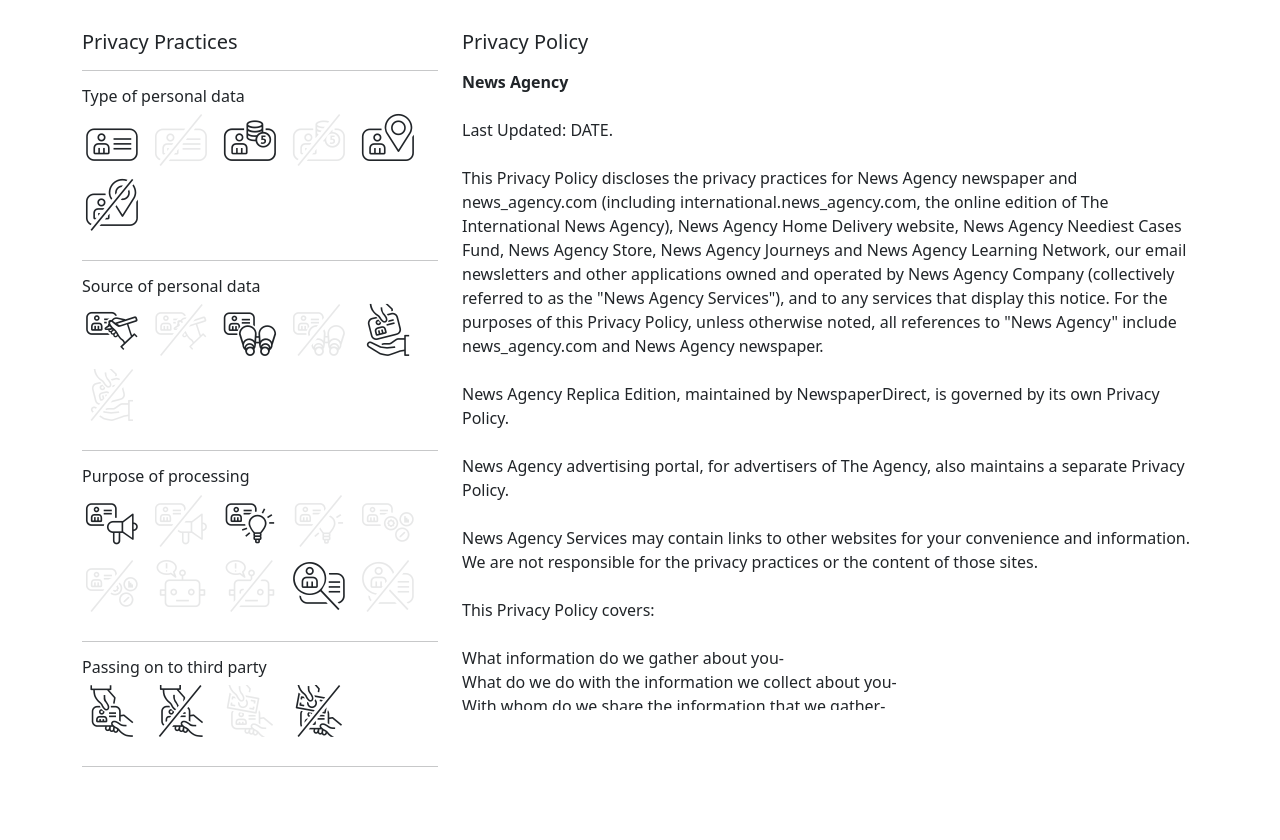
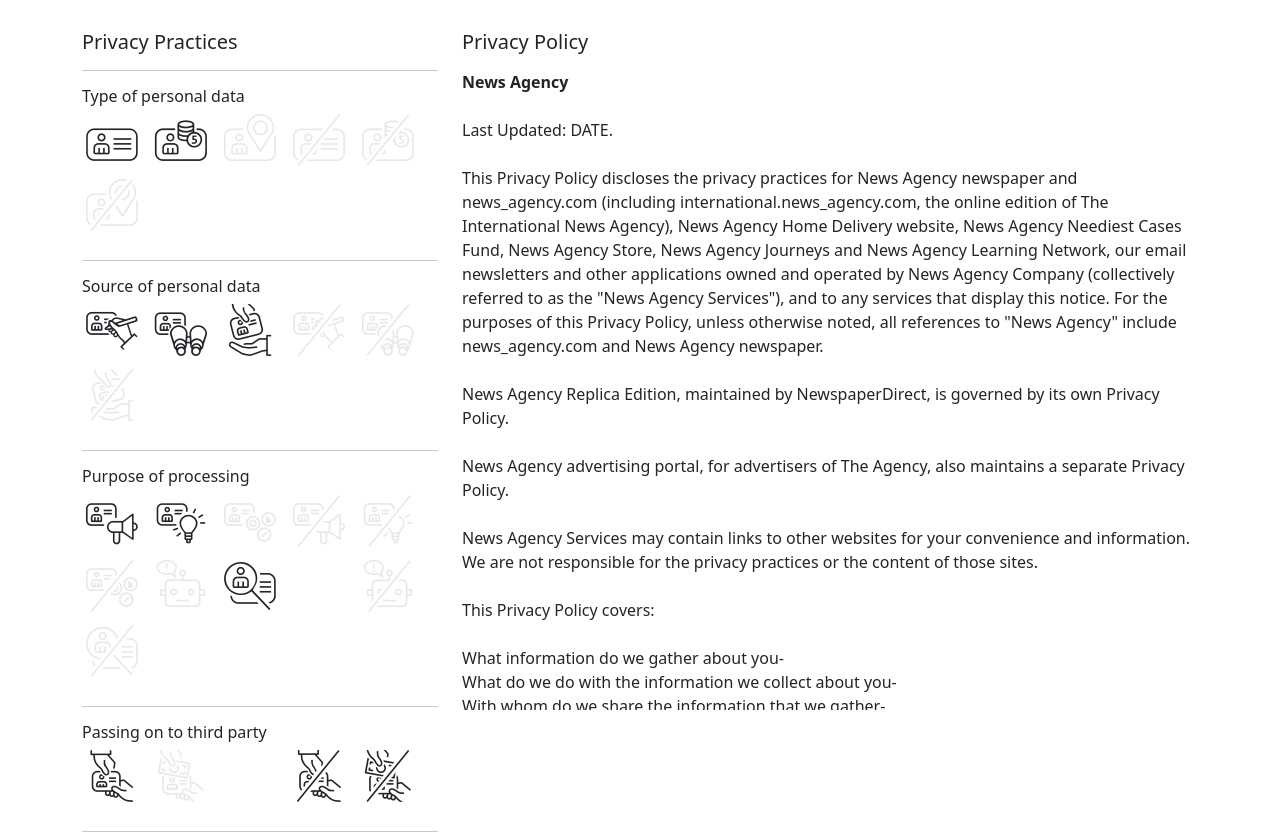
Before and after one commit to missnara/privacy-policy-survey, a plain HTML site: page policy-g1p1/icon/index.html in a window 1280 px wide. Before the commit the page ends 800 px from the top, so only its background shows below. Drawn offline with nearby package versions, Linux system fonts and the light colour scheme.

Commit message:
icon configuration

```diff
--- a/policy-g1p1/icon/index.html
+++ b/policy-g1p1/icon/index.html
@@ -20,39 +20,35 @@
 
         <div class="mb-2">
            <h6>Type of personal data</h6>
-           <i id="icon1" class="icon pi-general-data" title="General Data"
-              onclick="highlight('tpd-gen', 'icon1')"></i>
+           <i id="icon1" class="icon pi-general-data" title="General Data" onclick="highlight('tpd-gen', 'icon1')"></i>
+           <i id="icon2" class="icon pi-financial-data" title="Financial Data" onclick="highlight('tpd-fin', 'icon2')"></i>
+           <i id="icon4" class="icon pi-location-data inactive" title="Location Data" onclick="highlight('tpd-loc', 'icon4')"></i>
+
            <i id="icon1n" class="icon pi-general-data-neg inactive" title="General Data"
               onclick="highlight('tpd-gen-neg', 'icon1n')"></i>
-           <i id="icon2" class="icon pi-financial-data" title="Financial Data"
-              onclick="highlight('tpd-fin', 'icon2')"></i>
            <i id="icon2n" class="icon pi-financial-data-neg inactive" title="Financial Data"
               onclick="highlight('tpd-fin-neg', 'icon2n')"></i>
-           <!-- <i id="icon3" class="icon pi-health-data" title="Health Data"
+           <i id="icon4n" class="icon pi-location-data-neg inactive" title="Location Data"
+              onclick="highlight('tpd-loc-neg', 'icon4n')"></i>
+           <!-- <i id="icon3" class="icon pi-health-data inactive" title="Health Data"
                              onclick="highlight('tpd-hea', 'icon3')"></i> -->
-           <i id="icon4" class="icon pi-location-data" title="Location Data"
-              onclick="highlight('tpd-loc', 'icon4')"></i>
-              <i id="icon4n" class="icon pi-location-data-neg" title="Location Data"
-              onclick="highlight('tpd-loc-neg', 'icon4n')"></i>
-           <!-- <i id="icon5" class="icon pi-biometric-data" title="Biometric Data"
+           <!-- <i id="icon5" class="icon pi-biometric-data inactive" title="Biometric Data"
                              onclick="highlight('tpd-bio', 'icon5')"></i>
-           <i id="icon6" class="icon pi-intimate-data" title="Intimate Data"
+                          <i id="icon6" class="icon pi-intimate-data inactive" title="Intimate Data"
                              onclick="highlight('tpd-int', 'icon6')"></i> -->
         </div>
         <hr />
 
         <div class="mb-2">
            <h6>Source of personal data</h6>
-           <i id="icon7" class="icon pi-provided-data" title="Provided Data"
-              onclick="highlight('spd-pro', 'icon7')"></i>
+           <i id="icon7" class="icon pi-provided-data" title="Provided Data" onclick="highlight('spd-pro', 'icon7')"></i>
+           <i id="icon8" class="icon pi-collected-data" title="Collected Data" onclick="highlight('spd-col', 'icon8')"></i>
+           <i id="icon9" class="icon pi-received-data" title="Received Data" onclick="highlight('spd-rec', 'icon9')"></i>
+
            <i id="icon7n" class="icon pi-provided-data-neg inactive" title="Provided Data"
               onclick="highlight('spd-pro-neg', 'icon7n')"></i>
-           <i id="icon8" class="icon pi-collected-data" title="Collected Data"
-              onclick="highlight('spd-col', 'icon8')"></i>
            <i id="icon8n" class="icon pi-collected-data-neg inactive" title="Collected Data"
               onclick="highlight('spd-col-neg', 'icon8n')"></i>
-           <i id="icon9" class="icon pi-received-data" title="Received Data"
-              onclick="highlight('spd-rec', 'icon9')"></i>
            <i id="icon9n" class="icon pi-received-data-neg inactive" title="Received Data"
               onclick="highlight('spd-rec-neg', 'icon9n')"></i>
            </div>
@@ -61,34 +57,42 @@
         <div class="mb-2">
            <h6>Purpose of processing</h6>
            <i id="icon10" class="icon pi-marketing" title="Marketing" onclick="highlight('pp-mar', 'icon10')"></i>
-           <i id="icon10n" class="icon pi-marketing-neg inactive" title="Marketing" onclick="highlight('pp-mar-neg', 'icon10n')"></i>
            <i id="icon11" class="icon pi-product-development" title="Service/Product Development"
               onclick="highlight('pp-dev', 'icon11')"></i>
+           <i id="icon12" class="icon pi-other-purposes inactive" title="Other Purposes"
+              onclick="highlight('pp-oth', 'icon12')"></i>
+
+           <i id="icon10n" class="icon pi-marketing-neg inactive" title="Marketing"
+              onclick="highlight('pp-mar-neg', 'icon10n')"></i>
            <i id="icon11n" class="icon pi-product-development-neg inactive" title="Service/Product Development"
               onclick="highlight('pp-dev-neg', 'icon11n')"></i>
-           <i id="icon12" class="icon pi-other-purposes inactive" title="Other Purposes"
-              onclick="highlight('pp-oth', 'icon12')"></i>
            <i id="icon12n" class="icon pi-other-purposes-neg inactive" title="Other Purposes"
               onclick="highlight('pp-oth-neg', 'icon12n')"></i>
+
+
            <i id="icon13" class="icon pi-automated-decision-making inactive" title="Automated Decision Making"
               onclick="highlight('pp-aut', 'icon13')"></i>
+           <i id="icon14" class="icon pi-profiling" title="Profiling" onclick="highlight('pp-pro', 'icon14')"></i>
+
+           <i id="placeholder-icon" class="icon placeholder-icon pi-data-transfers"></i>
+
            <i id="icon13n" class="icon pi-automated-decision-making-neg inactive" title="Automated Decision Making"
               onclick="highlight('pp-aut-neg', 'icon13n')"></i>
-           <i id="icon14" class="icon pi-profiling" title="Profiling" onclick="highlight('pp-pro', 'icon14')"></i>
-           <i id="icon14n" class="icon pi-profiling-neg inactive" title="Profiling" onclick="highlight('pp-pro-neg', 'icon14n')"></i>
+           <i id="icon14n" class="icon pi-profiling-neg inactive" title="Profiling"
+              onclick="highlight('pp-pro-neg', 'icon14n')"></i>
         </div>
         <hr />
 
         <div class="mb-2">
            <h6>Passing on to third party</h6>
-           <i id="icon15" class="icon pi-data-transfers" title="Data Transfers"
-              onclick="highlight('ptp-tra', 'icon15')"></i>
+           <i id="icon15" class="icon pi-data-transfers" title="Data Transfers" onclick="highlight('ptp-tra', 'icon15')"></i>
+           <i id="icon16" class="icon pi-data-sale inactive" title="Data Sale" onclick="highlight('ptp-sal', 'icon16')"></i>
+
+           <i id="placeholder-icon" class="icon placeholder-icon pi-data-transfers"></i>
+
            <i id="icon15n" class="icon pi-data-transfers-neg" title="Data Transfers"
               onclick="highlight('ptp-tra-neg', 'icon15n')"></i>
-              <i id="icon16" class="icon pi-data-sale inactive" title="Data Sale"
-              onclick="highlight('ptp-sal', 'icon16')"></i>
-           <i id="icon16n" class="icon pi-data-sale-neg" title="Data Sale"
-              onclick="highlight('ptp-sal-neg', 'icon16n')"></i>
+           <i id="icon16n" class="icon pi-data-sale-neg" title="Data Sale" onclick="highlight('ptp-sal-neg', 'icon16n')"></i>
         </div>
         <hr />
      </div>
--- a/policy-g1p1/icon/style.css
+++ b/policy-g1p1/icon/style.css
@@ -12,6 +12,11 @@
    /* transition: 200ms; */
    border-radius: 4px;
 }
+
+.placeholder-icon {
+   visibility: hidden;
+   pointer-events: none;
+ }
 
 .icon:hover {
    cursor: pointer;
--- a/policy-g1p2/icon/style.css
+++ b/policy-g1p2/icon/style.css
@@ -12,6 +12,11 @@
    /* transition: 200ms; */
    border-radius: 4px;
 }
+
+.placeholder-icon {
+   visibility: hidden;
+   pointer-events: none;
+ }
 
 .icon:hover {
    cursor: pointer;
--- a/policy-g1p3/icon/style.css
+++ b/policy-g1p3/icon/style.css
@@ -12,6 +12,12 @@
    /* transition: 200ms; */
    border-radius: 4px;
 }
+
+.placeholder-icon {
+   visibility: hidden;
+   pointer-events: none;
+ }
+
 
 .icon:hover {
    cursor: pointer;
```
Also changed, not shown: policy-g1p2/icon/index.html (+31 -27 lines), policy-g1p3/icon/index.html (+29 -25 lines). Lines whose indentation alone changed are shown as unchanged.
